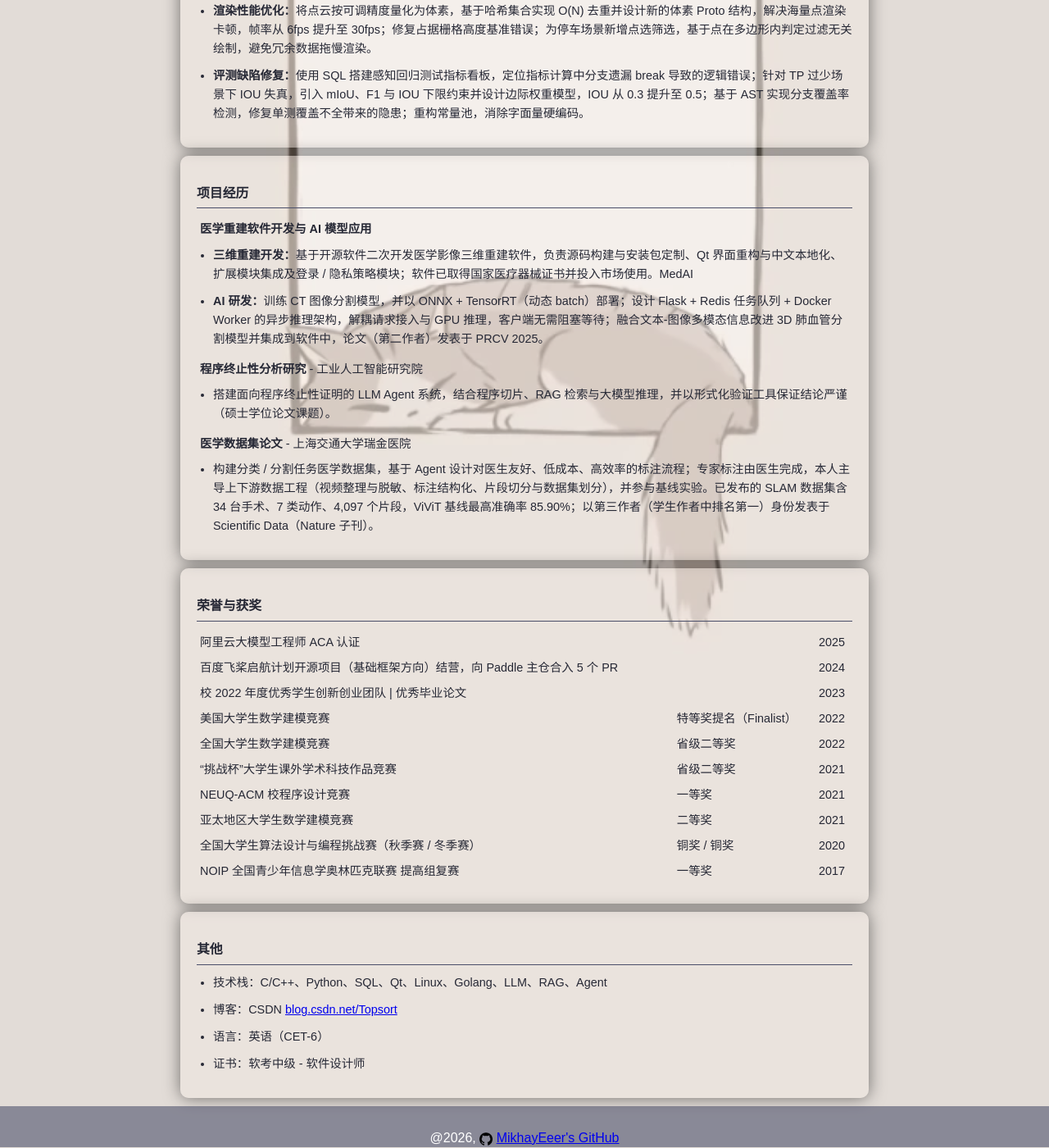
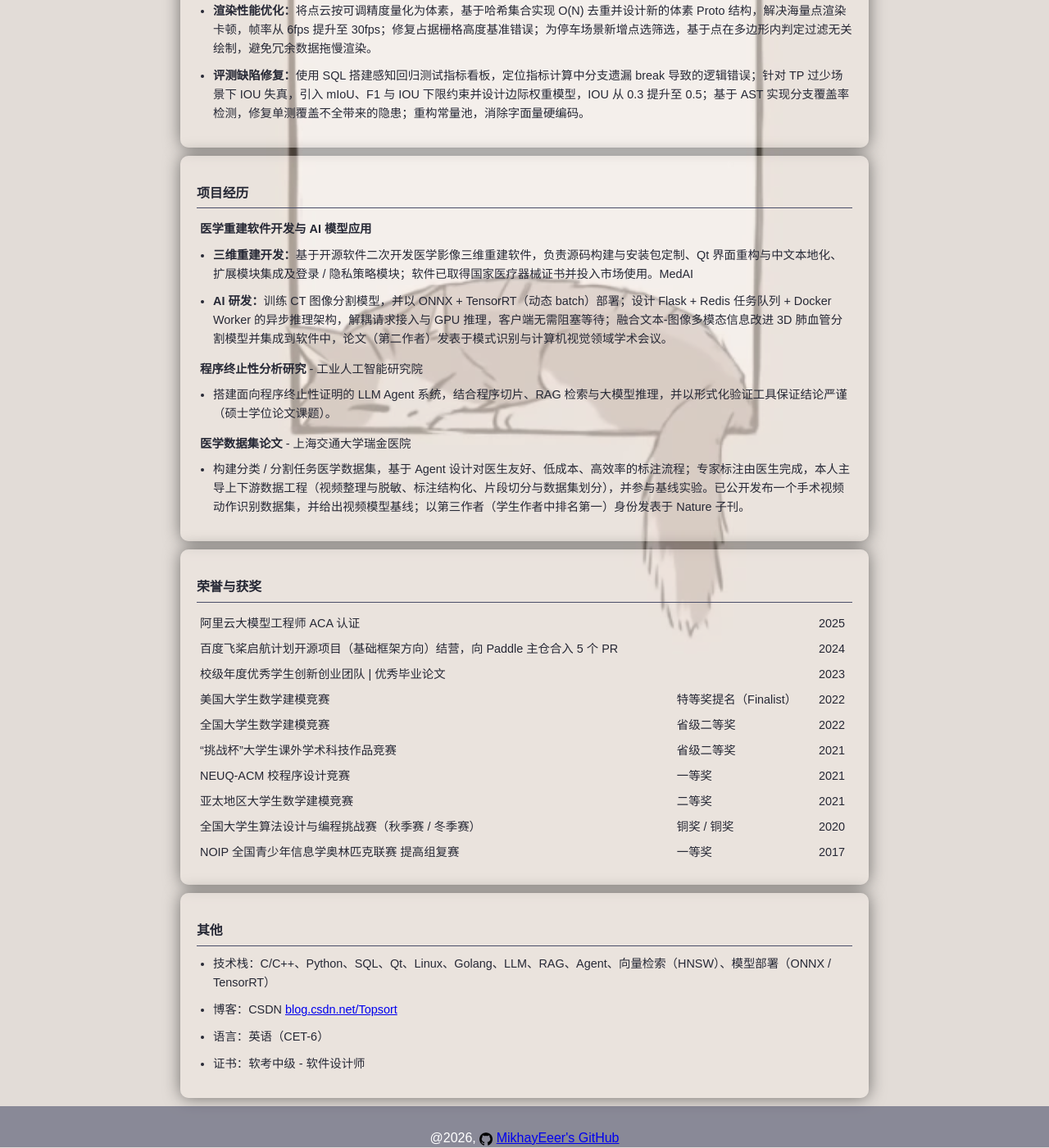
Before and after one commit to MikhayEeer/mikhayeeer.github.io, a Jekyll site: the page resume/index.html, which Jekyll copies as it is, in a window 1280 px wide and 1400 px high, scrolled down 629 px. Shown: the whole window at 82% size. Built offline with Jekyll 4.4.1, drawn with Linux system fonts in a browser that asks for light colours.

Commit message:
简历：第五轮，模糊瑞金与 PRCV 细节，补技术栈 (#9)

```diff
--- a/resume/index.html
+++ b/resume/index.html
@@ -52,7 +52,7 @@
         </table>
         <ul>
             <li><b>三维重建开发：</b>基于开源软件二次开发医学影像三维重建软件，负责源码构建与安装包定制、Qt 界面重构与中文本地化、扩展模块集成及登录 / 隐私策略模块；软件已取得国家医疗器械证书并投入市场使用。MedAI</li>
-            <li><b>AI 研发：</b>训练 CT 图像分割模型，并以 ONNX + TensorRT（动态 batch）部署；设计 Flask + Redis 任务队列 + Docker Worker 的异步推理架构，解耦请求接入与 GPU 推理，客户端无需阻塞等待；融合文本-图像多模态信息改进 3D 肺血管分割模型并集成到软件中，论文（第二作者）发表于 PRCV 2025。</li>
+            <li><b>AI 研发：</b>训练 CT 图像分割模型，并以 ONNX + TensorRT（动态 batch）部署；设计 Flask + Redis 任务队列 + Docker Worker 的异步推理架构，解耦请求接入与 GPU 推理，客户端无需阻塞等待；融合文本-图像多模态信息改进 3D 肺血管分割模型并集成到软件中，论文（第二作者）发表于模式识别与计算机视觉领域学术会议。</li>
         </ul>
         <table>
             <tr><td><b>程序终止性分析研究</b> - 工业人工智能研究院</td></tr>
@@ -64,7 +64,7 @@
             <tr><td><b>医学数据集论文</b> - 上海交通大学瑞金医院</td></tr>
         </table>
         <ul>
-            <li>构建分类 / 分割任务医学数据集，基于 Agent 设计对医生友好、低成本、高效率的标注流程；专家标注由医生完成，本人主导上下游数据工程（视频整理与脱敏、标注结构化、片段切分与数据集划分），并参与基线实验。已发布的 SLAM 数据集含 34 台手术、7 类动作、4,097 个片段，ViViT 基线最高准确率 85.90%；以第三作者（学生作者中排名第一）身份发表于 Scientific Data（Nature 子刊）。</li>
+            <li>构建分类 / 分割任务医学数据集，基于 Agent 设计对医生友好、低成本、高效率的标注流程；专家标注由医生完成，本人主导上下游数据工程（视频整理与脱敏、标注结构化、片段切分与数据集划分），并参与基线实验。已公开发布一个手术视频动作识别数据集，并给出视频模型基线；以第三作者（学生作者中排名第一）身份发表于 Nature 子刊。</li>
         </ul>
     </section>
     <section>
@@ -72,7 +72,7 @@
         <table>
             <tr><td>阿里云大模型工程师 ACA 认证</td><td></td><td>2025</td></tr>
             <tr><td>百度飞桨启航计划开源项目（基础框架方向）结营，向 Paddle 主仓合入 5 个 PR</td><td></td><td>2024</td></tr>
-            <tr><td>校 2022 年度优秀学生创新创业团队 | 优秀毕业论文</td><td></td><td>2023</td></tr>
+            <tr><td>校级年度优秀学生创新创业团队 | 优秀毕业论文</td><td></td><td>2023</td></tr>
             <tr><td>美国大学生数学建模竞赛</td><td>特等奖提名（Finalist）</td><td>2022</td></tr>
             <tr><td>全国大学生数学建模竞赛</td><td>省级二等奖</td><td>2022</td></tr>
             <tr><td>“挑战杯”大学生课外学术科技作品竞赛</td><td>省级二等奖</td><td>2021</td></tr>
@@ -85,7 +85,7 @@
     <section>
         <h2>其他</h2>
         <ul>
-            <li>技术栈：C/C++、Python、SQL、Qt、Linux、Golang、LLM、RAG、Agent</li>
+            <li>技术栈：C/C++、Python、SQL、Qt、Linux、Golang、LLM、RAG、Agent、向量检索（HNSW）、模型部署（ONNX / TensorRT）</li>
             <li>博客：CSDN <a href="https://blog.csdn.net/Topsort">blog.csdn.net/Topsort</a></li>
             <li>语言：英语（CET-6）</li>
             <li>证书：软考中级 - 软件设计师</li>
```
